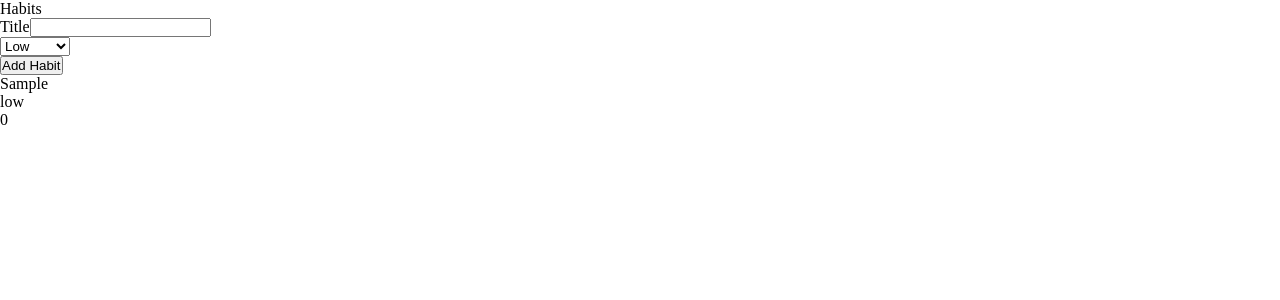
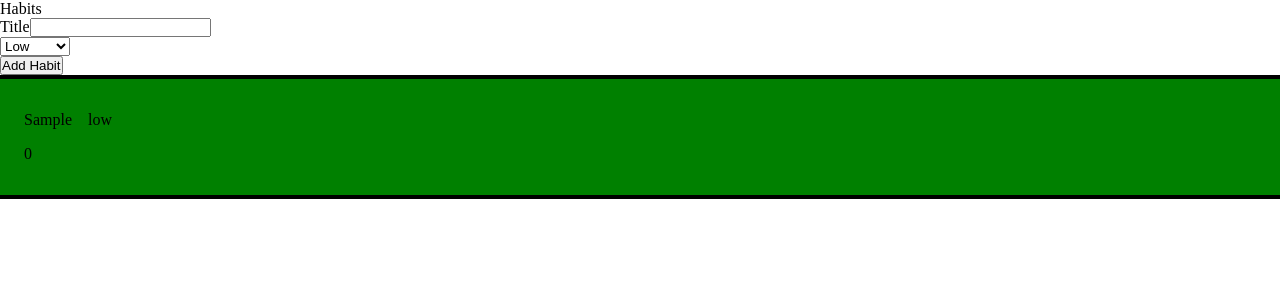
Before and after one commit to Ludvig-D/PAA, a React (Vite) app: page /habits in a window 1280 px wide. Both pictures are taken after typing "Sample" into the empty fields and a click on the button "Add Habit". Shown: the top 300 px of the page. Built offline with nearby package versions, Linux system fonts and the light colour scheme.

Commit message:
Added basic style

```diff
--- a/src/components/HabitItem/HabitItem.jsx
+++ b/src/components/HabitItem/HabitItem.jsx
@@ -1,11 +1,13 @@
+import style from './HabitItem.module.css';
+
 export default function HabitItem({ habit }) {
   return (
-    <div>
-      <div>
-        <p>{habit.title}</p>
-        <p>{habit.priority}</p>
+    <div id={style.item}>
+      <div id={style.firstRow}>
+        <p id={style.title}>{habit.title}</p>
+        <p id={style.priority}>{habit.priority}</p>
       </div>
-      <p>{habit.repetisions}</p>
+      <p id={style.rep}>{habit.repetisions}</p>
     </div>
   );
 }
--- a/src/components/HabitItem/HabitItem.module.css
+++ b/src/components/HabitItem/HabitItem.module.css
@@ -0,0 +1,17 @@
+#firstRow {
+  display: flex;
+  gap: 1rem;
+}
+
+#item {
+  background-color: green;
+  padding: 2rem 1.5rem;
+  display: flex;
+  flex-direction: column;
+  gap: 1rem;
+  border-bottom: 4px solid black;
+}
+
+#item:first-child {
+  border-top: 4px solid black;
+}
```
